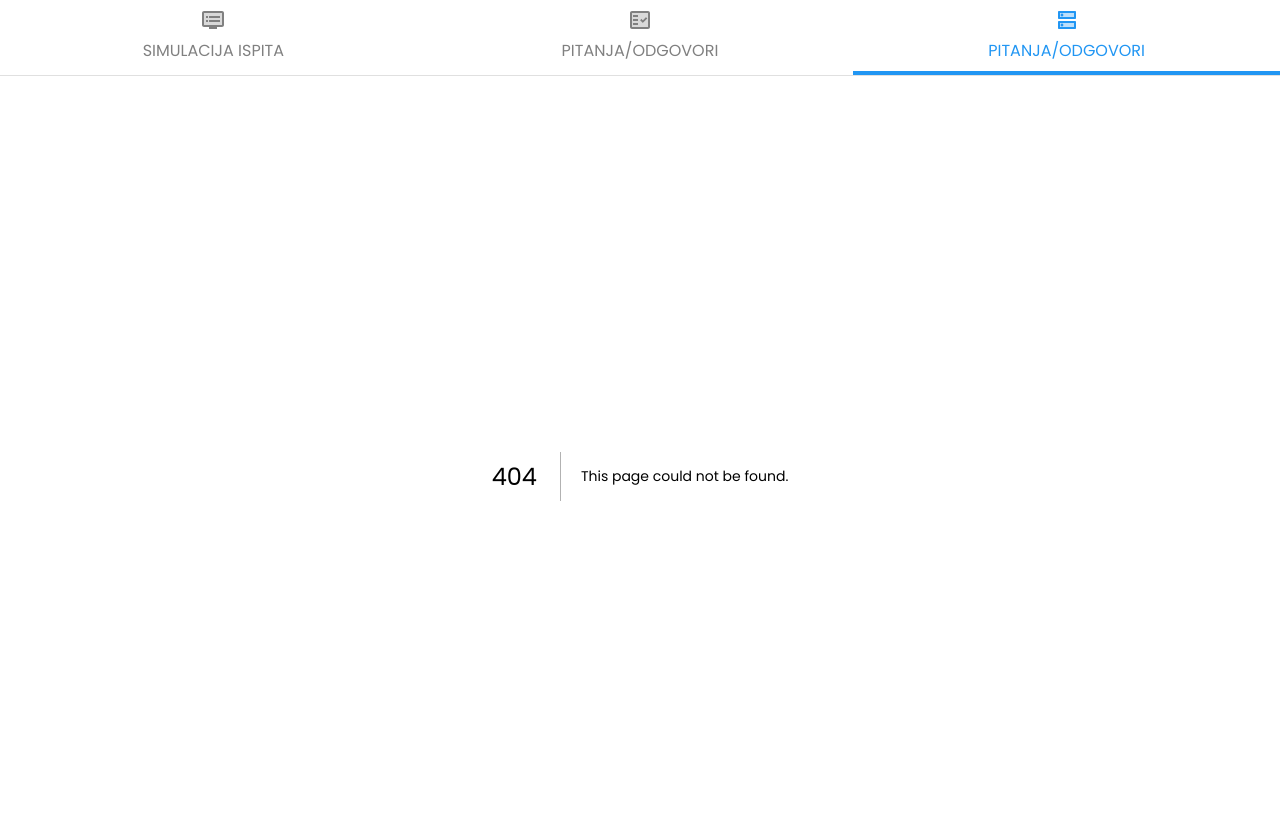
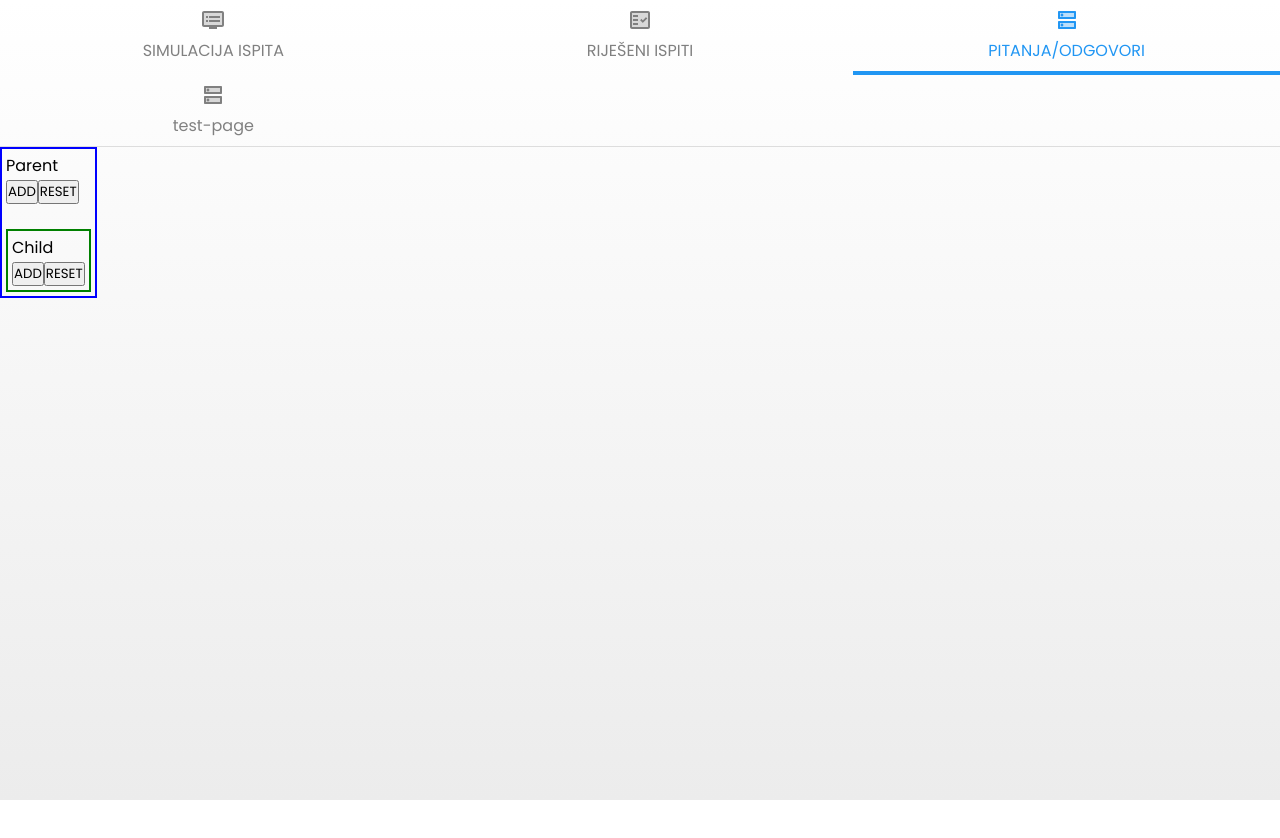
Before and after one commit to valentinoromansi/driving-school-frontend, a Next.js app: page /test-page in a window 1280 px wide. Before the commit this address had no page. Shown: the top 838 px of the page. After the commit the page ends 800 px from the top, so only its background shows below. Built offline with nearby package versions, Linux system fonts and the light colour scheme; a web font is replaced by a local one.

Commit message:
test_page_forward_ref

```diff
--- a/src/app/navigation/navigation.tsx
+++ b/src/app/navigation/navigation.tsx
@@ -13,8 +13,9 @@ import { NavigationItem } from "./navigation-item";
 
 const tabProps = {
   'exam-simulation': { icon: <DvrTwoToneIcon/>, label: "SIMULACIJA ISPITA" },
-  'finished-exams': { icon: <FactCheckTwoToneIcon />, label: "PITANJA/ODGOVORI" },
-  'questions-answers': { icon: <DnsTwoToneIcon />, label: "PITANJA/ODGOVORI" }
+  'finished-exams': { icon: <FactCheckTwoToneIcon />, label: "RIJEŠENI ISPITI" },
+  'questions-answers': { icon: <DnsTwoToneIcon />, label: "PITANJA/ODGOVORI" },
+  'test-page': { icon: <DnsTwoToneIcon />, label: "test-page" }
 } satisfies Record<string, {icon: JSX.Element, label: string}>
 
 type RouteKey = keyof typeof tabProps
--- /dev/null
+++ b/src/app/test-page/page.tsx
@@ -0,0 +1,57 @@
+'use client'
+
+import { CSSProperties, forwardRef, useImperativeHandle, useRef, useState } from "react";
+
+
+const sharedWrapperCss: CSSProperties = { display: 'inline-block', padding: '4px' }
+
+/**
+ * PARENT COMPONENT
+ */
+
+export default function ParentComp() {
+
+  const childRef = useRef<ChildCompRefType>(null);
+
+  return (
+    <div style={{ ...sharedWrapperCss, border: 'solid 2px blue' }}>
+      Parent <br/>
+      <button onClick={() => { childRef.current?.add() }}>ADD</button>
+      <button onClick={() => { childRef.current?.reset() }}>RESET</button> <br/><br/>
+      <ChildComp ref={childRef}/>
+    </div>
+  );
+}
+
+
+/**
+ * CHILD COMPONENT
+ */
+
+type ChildCompRefType = {
+  reset: () => void,
+  add: () => void
+}
+
+const ChildComp = forwardRef<ChildCompRefType>((props, ref) => {
+  const [value, setValue] = useState<string>('')
+
+  const reset = () => setValue('')
+  const add = () => setValue(value + 'X')
+
+  useImperativeHandle(ref, () => ({
+    reset: reset,
+    add: add
+  }));
+
+  return(
+    <div style={{ ...sharedWrapperCss, border: 'solid 2px green' }}>
+      Child <br/>
+      <button onClick={add}>ADD</button>
+      <button onClick={reset}>RESET</button> <br/>
+      {
+        value
+      }
+    </div>
+  )
+})
```
Also changed, not shown: src/app/exam-simulation copy/page.tsx (deleted, +0 -33 lines).
